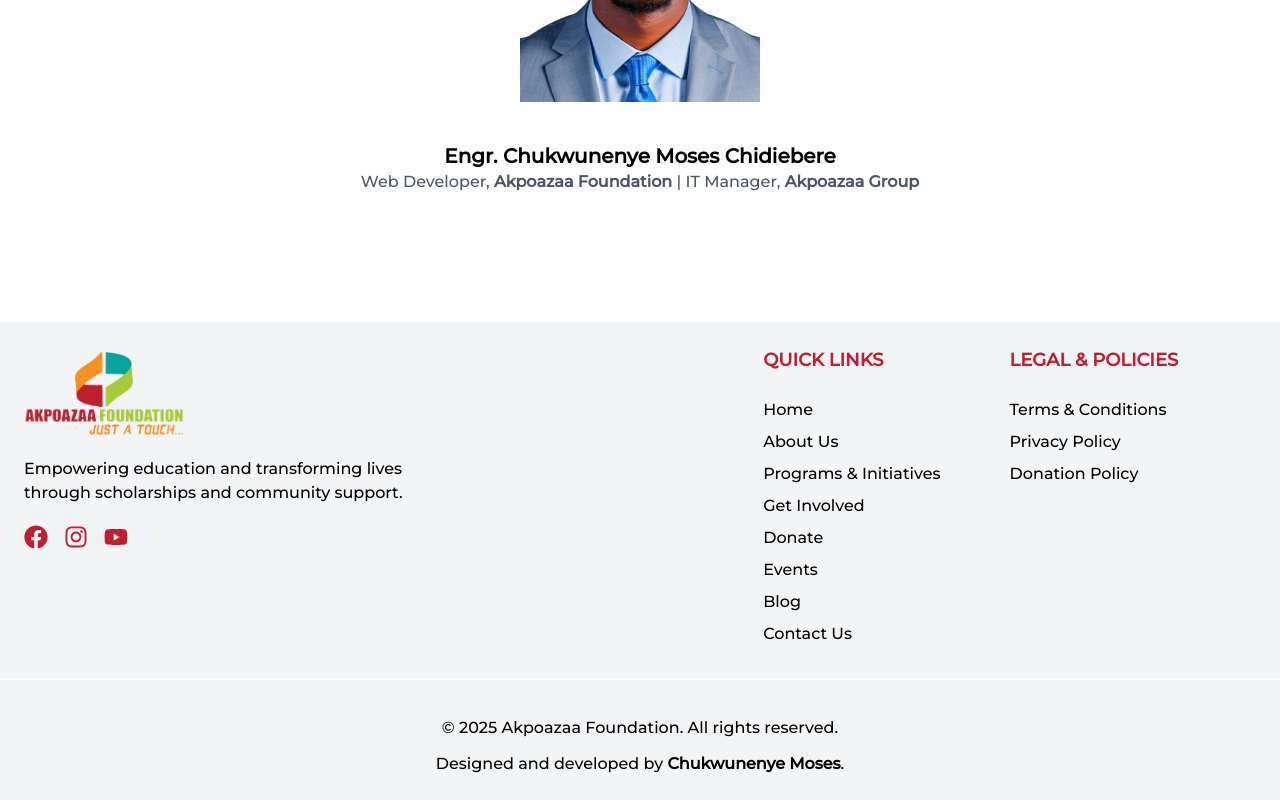
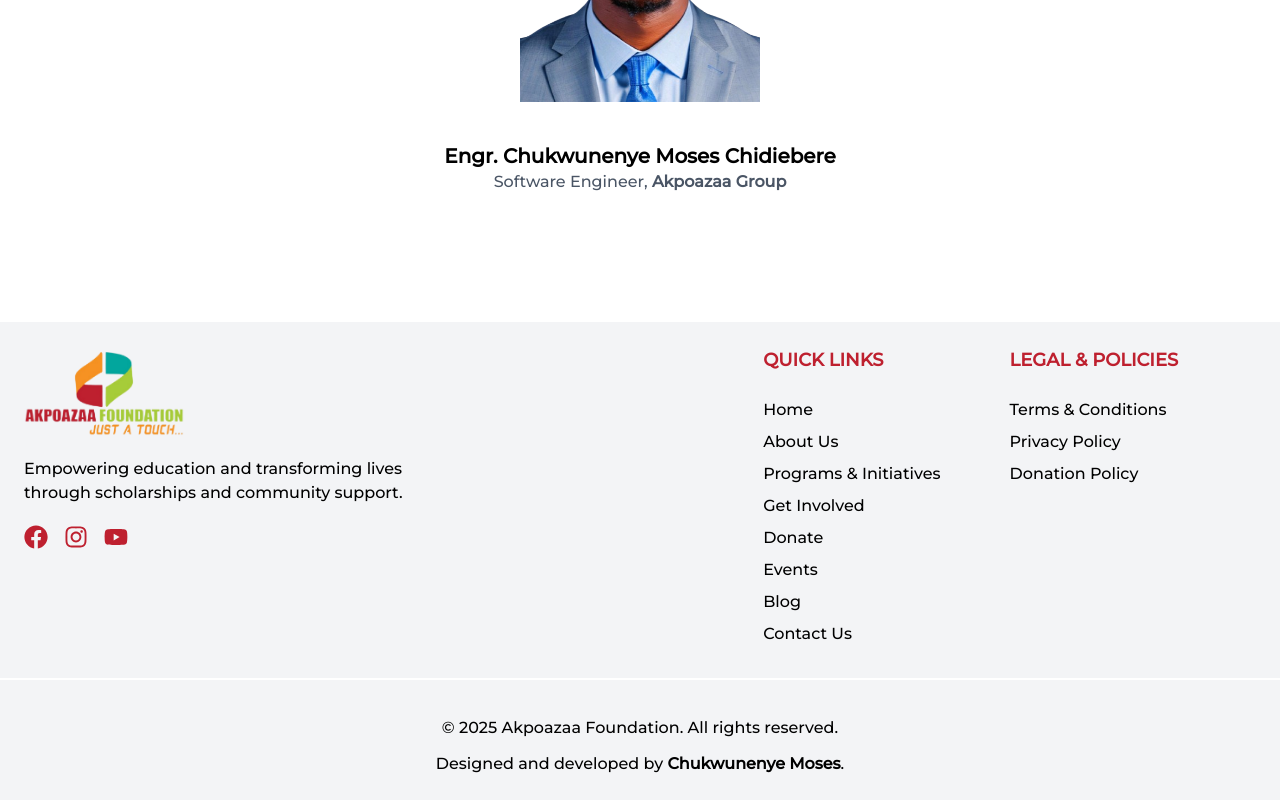
Before and after one commit to Moscolape/akpoazaa-foundation, a React (Vite) app: page /about in a window 1280 px wide. Shown: the part 2530-3330 px from the top of the page. Built offline with nearby package versions, Linux system fonts and the light colour scheme; a web font is replaced by a local one.

Commit message:
chore: edit about page

```diff
--- a/src/pages/main/about.tsx
+++ b/src/pages/main/about.tsx
@@ -51,12 +51,12 @@
           <br />
           <p>
             After his years of teaching, he started building up foundations for
-            honourable individuals, most of whom were indigenes of his
-            hometown, Okija. He found out that several individuals were of high
-            social strata and they were willing to give back to the community
-            and all they needed was someone who they could trust. So when he
-            pitched his ideas to these individuals, they were glad to start it
-            up. Some of these foundations are;
+            honourable individuals, most of whom were indigenes of his hometown,
+            Okija. He found out that several individuals were of high social
+            strata and they were willing to give back to the community and all
+            they needed was someone who they could trust. So when he pitched his
+            ideas to these individuals, they were glad to start it up. Some of
+            these foundations are;
           </p>
           <ul className="list-disc ml-4">
             <li>Akuna Akuna empowerment scheme</li>
@@ -156,7 +156,7 @@
               Engr. Chukwunenye Moses Chidiebere
             </h3>
             <p className="text-gray-600">
-              Web Developer, <b>Akpoazaa Foundation</b> | IT Manager, <b>Akpoazaa Group</b>
+              Software Engineer, <b>Akpoazaa Group</b>
             </p>
           </div>
         </div>
```
